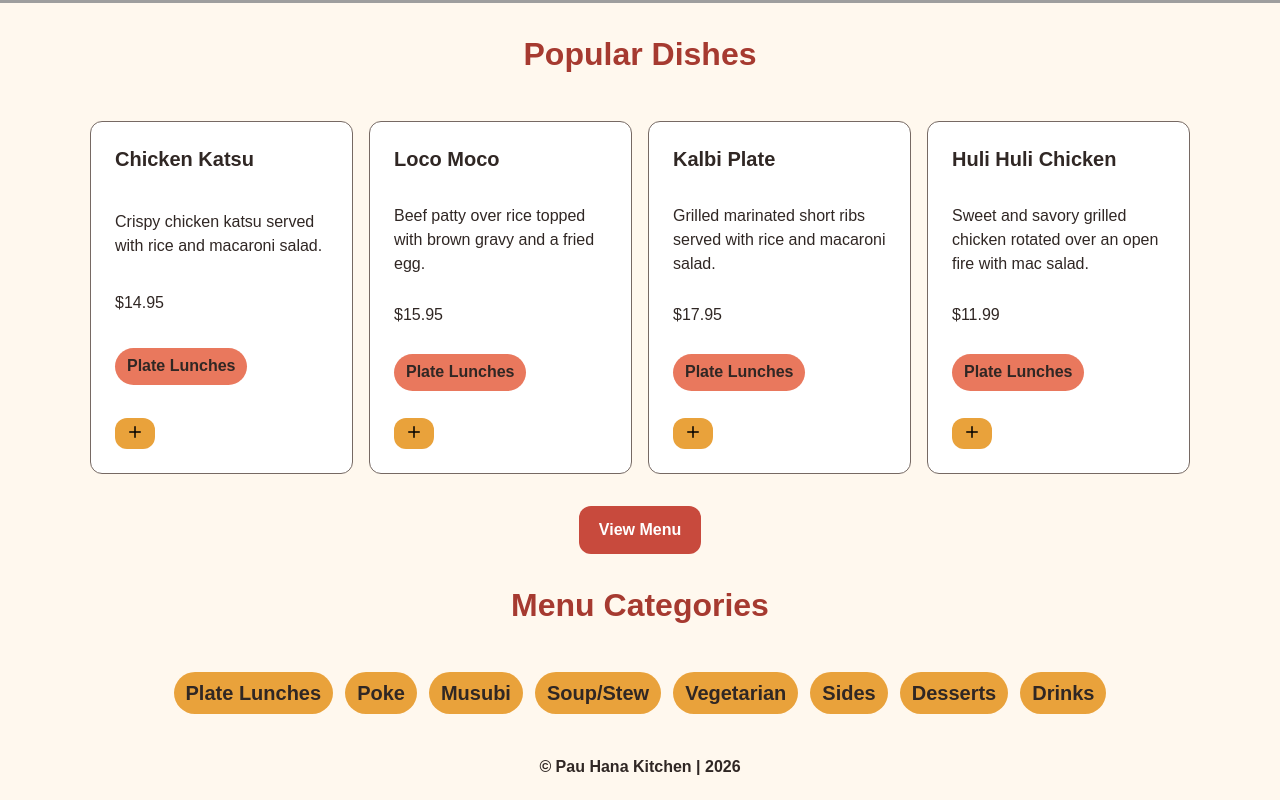
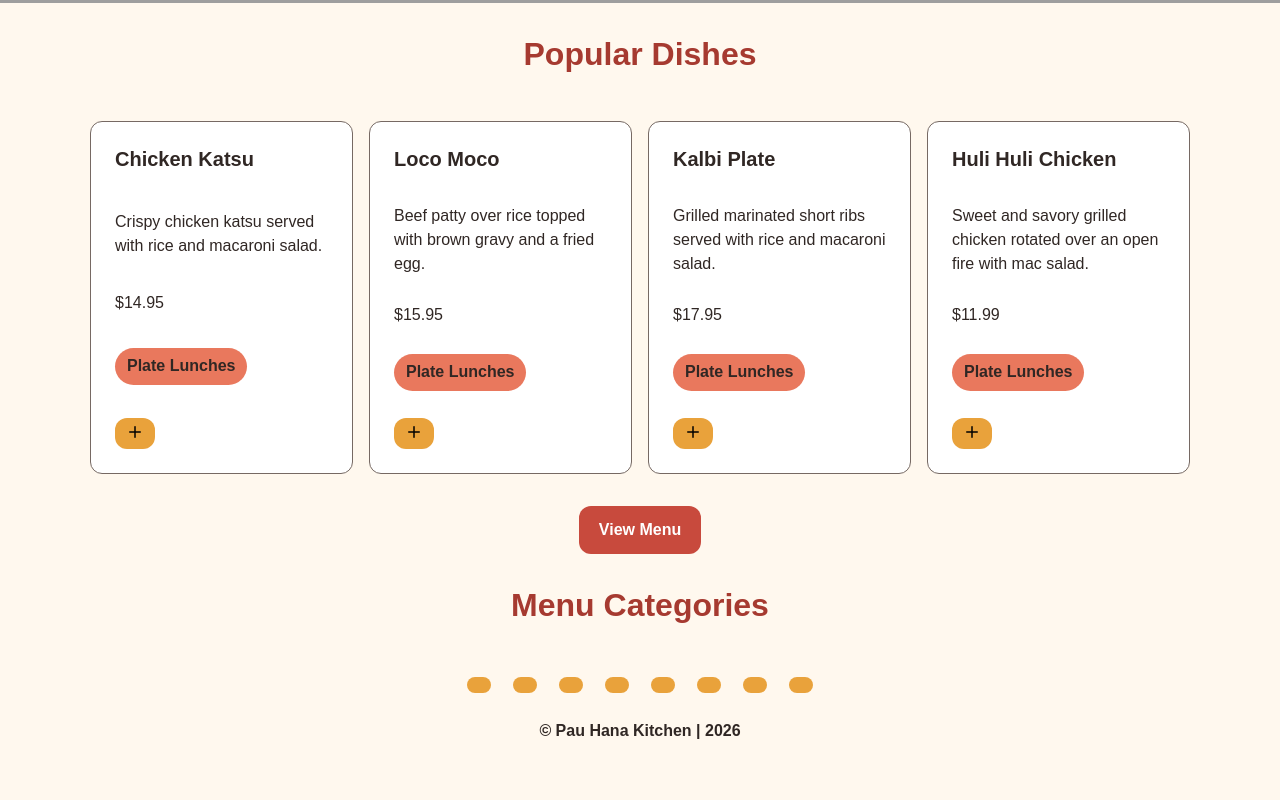
Before and after one commit to jjackson112/pau-hana-kitchen, a React (Vite) app in the folder frontend/: page / in a window 1280 px wide. Shown: the part 463-1263 px from the top of the page. After the commit the page ends 1227 px from the top, so only its background shows below. Built offline with nearby package versions, Linux system fonts and the light colour scheme; no server answers; grey boxes are pictures that could not be loaded.

Commit message:
match ID of menu section to href

```diff
--- a/frontend/src/pages/Home.jsx
+++ b/frontend/src/pages/Home.jsx
@@ -6,6 +6,9 @@ import menuItems from "../data/menu";
 function Home() {
     // Set keeps only unique values - no "Plate Lunches " & "Plate Lunches"
     const categories = [...new Set(menuItems.map((item) => item.category))]
+
+    // match the id of the menu section to the href - anchor logic
+    const categoryId = (category) => category.toLowerCase()
 
     return (
         <main className="home-container">
@@ -39,10 +42,12 @@ function Home() {
                 <h2 className="categories-title">Menu Categories</h2>
                 <nav className="menu-categories" aria-label="Menu categories">
                     {categories.map((category) => (
-                        <MenuCategory
+                        <a
                             key={category}
-                            category={category}
-                        />
+                            className="category-pill"
+                        >
+
+                        </a>
                     ))}
                 </nav>
             </section>
```
